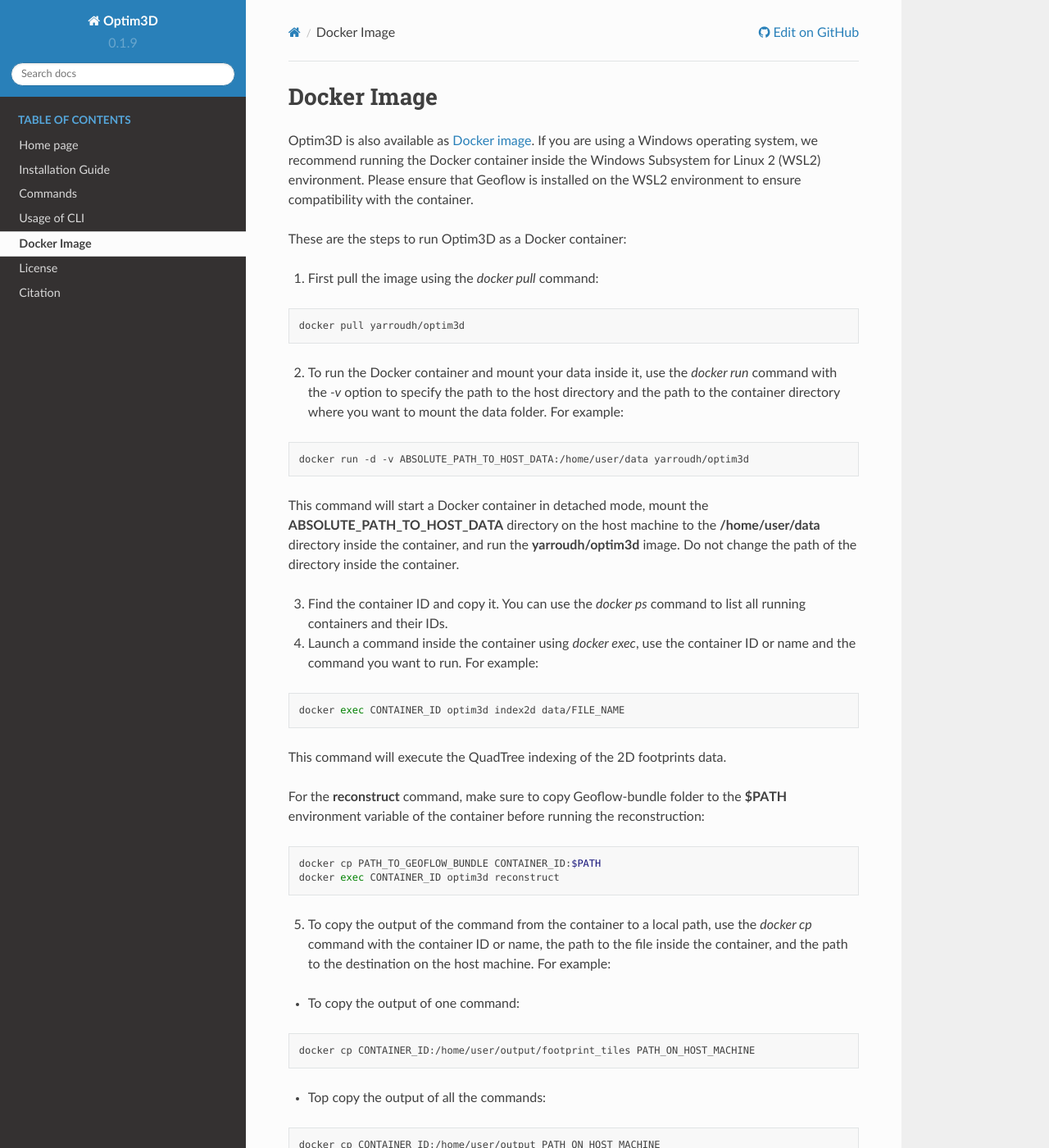
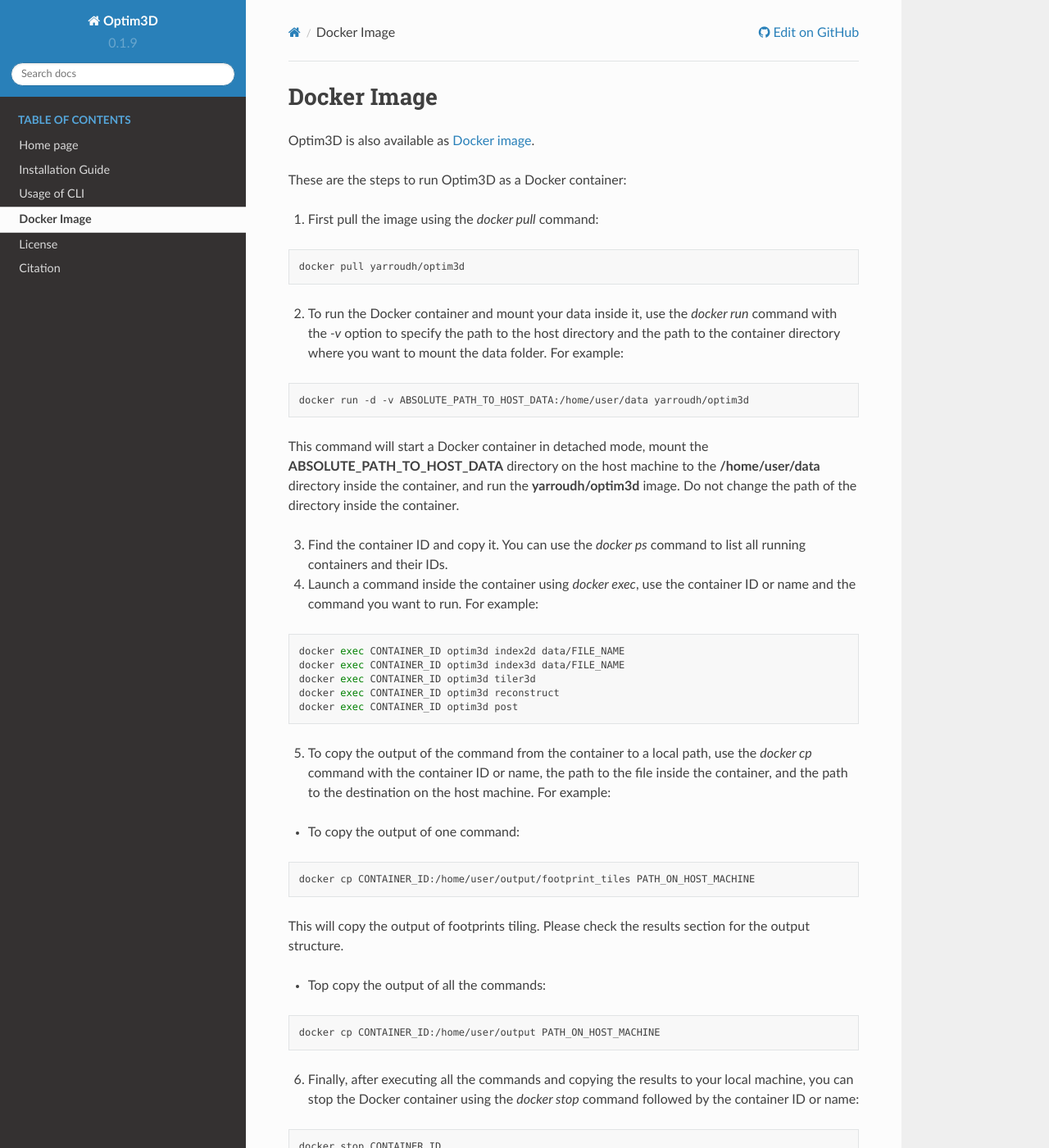
Before and after one commit to Yarroudh/Optim3D, a Sphinx documentation site: the page built from docs/source/docker.rst, in a window 1280 px wide and 1400 px high. Shown: the whole window at 82% size. Built offline with Sphinx 7.4.7 and the Read the Docs theme 2.0.0, drawn with Linux system fonts in a browser that asks for light colours.

```diff
--- a/docs/source/commands.rst
+++ /dev/null
@@ -1,6 +0,0 @@
-Commands
-========
-
-.. click:: main:cli
-   :prog: Optim3D
-   :nested: full
--- a/docs/source/conf.py
+++ b/docs/source/conf.py
@@ -15,7 +15,6 @@ show_powered_by = False
 # https://www.sphinx-doc.org/en/master/usage/configuration.html#general-configuration
 
 extensions = [
-    'sphinx_click.ext',
     'sphinx.ext.autodoc',
 ]
 
--- a/docs/source/docker.rst
+++ b/docs/source/docker.rst
@@ -2,11 +2,7 @@ Docker Image
 ~~~~~~~~~~~~
 
 Optim3D is also available as `Docker
-image <https://hub.docker.com/r/yarroudh/optim3d>`__. If you are using a
-Windows operating system, we recommend running the Docker container
-inside the Windows Subsystem for Linux 2 (WSL2) environment. Please
-ensure that Geoflow is installed on the WSL2 environment to ensure
-compatibility with the container.
+image <https://hub.docker.com/r/yarroudh/optim3d>`__.
 
 These are the steps to run Optim3D as a Docker container:
 
@@ -39,18 +35,10 @@ the container.
 .. code:: bash
 
    docker exec CONTAINER_ID optim3d index2d data/FILE_NAME
-
-This command will execute the QuadTree indexing of the 2D footprints
-data.
-
-For the **reconstruct** command, make sure to copy Geoflow-bundle folder to
-the **$PATH** environment variable of the container before running the
-reconstruction:
-
-.. code:: bash
-
-   docker cp PATH_TO_GEOFLOW_BUNDLE CONTAINER_ID:$PATH
+   docker exec CONTAINER_ID optim3d index3d data/FILE_NAME
+   docker exec CONTAINER_ID optim3d tiler3d
    docker exec CONTAINER_ID optim3d reconstruct
+   docker exec CONTAINER_ID optim3d post
 
 5. To copy the output of the command from the container to a local path,
    use the `docker cp` command with the container ID or name, the path to
@@ -62,6 +50,8 @@ reconstruction:
 .. code:: bash
 
    docker cp CONTAINER_ID:/home/user/output/footprint_tiles PATH_ON_HOST_MACHINE
+
+This will copy the output of footprints tiling. Please check the results section for the output structure.
 
 -  Top copy the output of all the commands:
 
--- a/docs/source/index.rst
+++ b/docs/source/index.rst
@@ -13,7 +13,6 @@ Welcome to Optim3D's documentation!
 
    welcome
    installation
-   commands
    tutorial
    docker
    license
```
Also changed, not shown: docs/environment.yaml (deleted, +0 -15 lines), .readthedocs.yaml.
